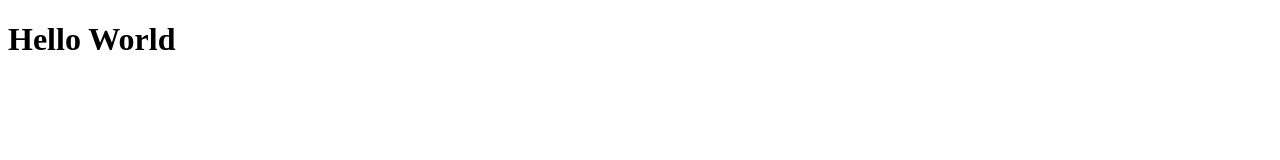
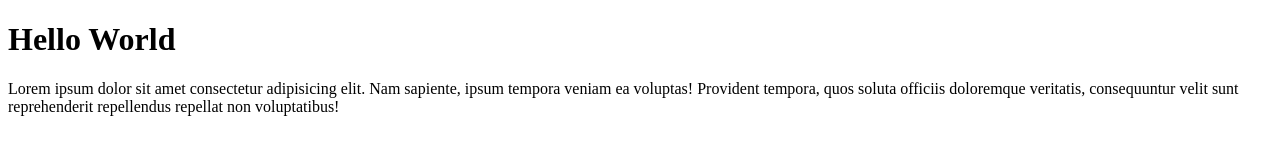
Before and after one commit to dkylaksono/git-test, a plain HTML site: page index.html in a window 1280 px wide. Drawn offline with Linux system fonts and the light colour scheme.

Commit message:
menambahkan paragraf

```diff
--- a/index.html
+++ b/index.html
@@ -8,5 +8,9 @@
   </head>
   <body>
     <h1>Hello World</h1>
+    <p>
+      Lorem ipsum dolor sit amet consectetur adipisicing elit. Nam sapiente, ipsum tempora veniam ea voluptas! Provident tempora, quos soluta officiis doloremque veritatis, consequuntur velit sunt reprehenderit repellendus repellat non
+      voluptatibus!
+    </p>
   </body>
 </html>
```
